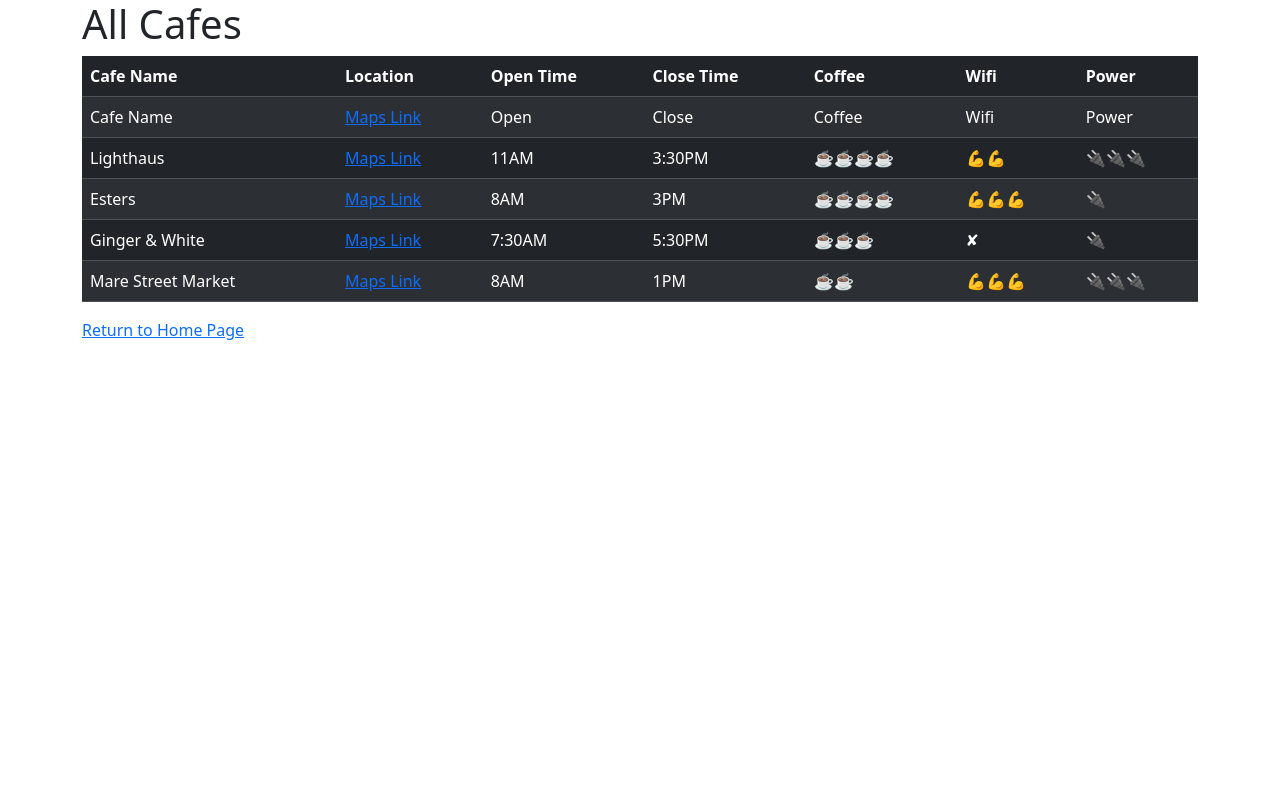
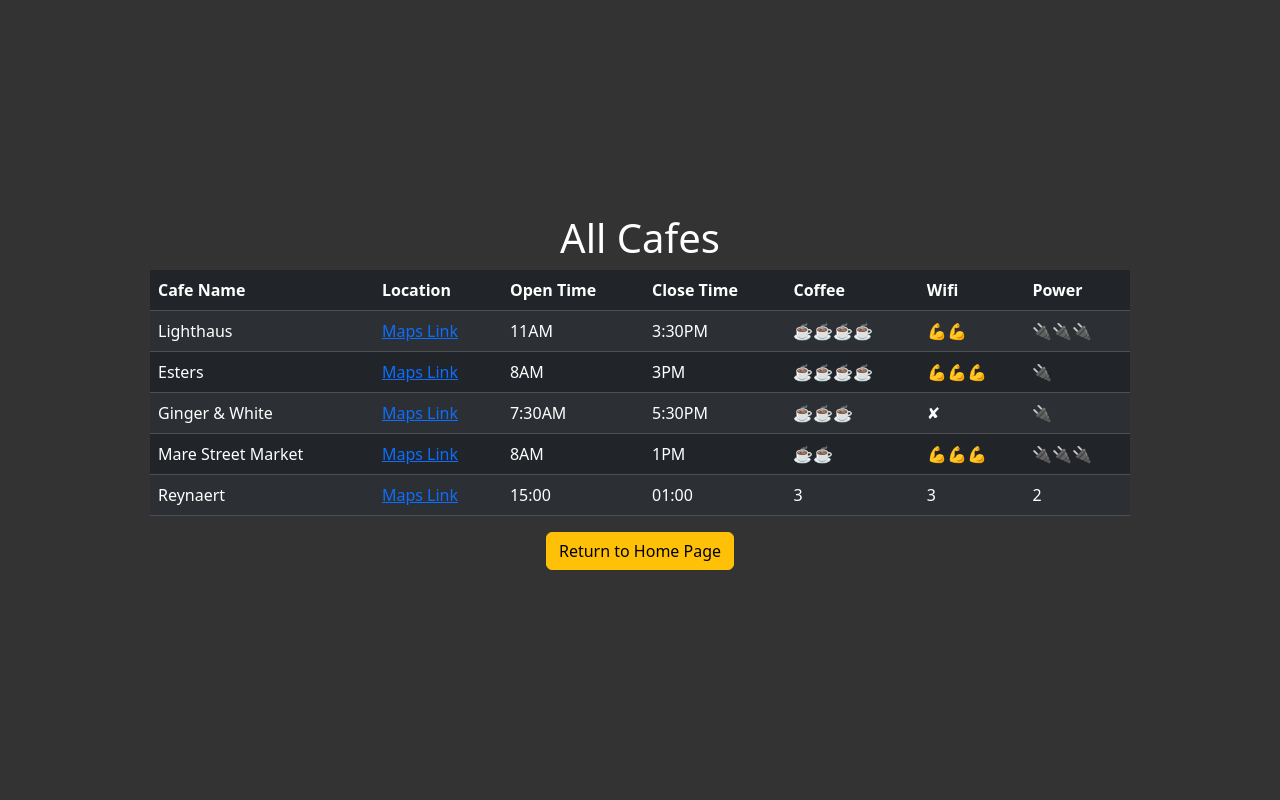
Before and after one commit to Feed-dev/python-bootsrap-flask-site-d62, a Flask app: page /cafes in a window 1280 px wide. Run offline with Flask 3, Linux system fonts and the light colour scheme; some libraries are stand-ins or nearby versions.

Commit message:
close to done

```diff
--- a/cafe-data.csv
+++ b/cafe-data.csv
@@ -1,5 +1,5 @@
-Cafe Name,Location,Open,Close,Coffee,Wifi,Power
 Lighthaus,https://goo.gl/maps/2EvhB4oq4gyUXKXx9,11AM, 3:30PM,☕☕☕☕️,💪💪,🔌🔌🔌
 Esters,https://goo.gl/maps/13Tjc36HuPWLELaSA,8AM,3PM,☕☕☕☕,💪💪💪,🔌
 Ginger & White,https://goo.gl/maps/DqMx2g5LiAqv3pJQ9,7:30AM,5:30PM,☕☕☕,✘,🔌
 Mare Street Market,https://goo.gl/maps/ALR8iBiNN6tVfuAA8,8AM,1PM,☕☕,💪💪💪,🔌🔌🔌
+Reynaert,"https://www.google.com/maps/place/Reynaert/@50.870687,4.7043828,16z/data=!3m1!4b1!4m6!3m5!1s0x47c1612eacd4121f:0xee212f5c1325f927!8m2!3d50.8706836!4d4.7069577!16s%2Fg%2F11bbx0g_rv?hl=nl&entry=ttu",15:00,01:00,3,3,2
--- a/static/styles.css
+++ b/static/styles.css
@@ -1,9 +1,7 @@
-/* This CSS file will need to be added to the styling of
-your web pages for the styles to be rendered. */
-
 body {
     background-color: #333;
     color: white;
+    font-family: Arial, sans-serif; /* Example font */
 }
 
 a {
@@ -12,14 +10,22 @@
 
 .jumbotron {
     display: flex;
+    flex-direction: column;
     align-items: center;
+    justify-content: center;
     margin: 0;
     height: 100vh;
     color: white;
     background-color: #333;
+    padding-left: 150px;
+    padding-right: 150px;
 }
 
 .space-above {
     margin-top: 20px;
     padding-top: 20px;
 }
+
+.table {
+    background-color: #444; /* Slightly lighter to distinguish from background */
+}
--- a/templates/cafes.html
+++ b/templates/cafes.html
@@ -1,9 +1,7 @@
 {% extends 'base.html' %}
 {% block title %}Restaurants{% endblock %}
 {% block content %}
-<div class="container">
-  <div class="row">
-    <div class="col-sm-12">
+<div class="jumbotron">
   <h1>All Cafes</h1>
   <table class="table table-dark table-striped table-hover">
     <thead>
@@ -31,8 +29,6 @@
         {% endfor %}
     </tbody>
   </table>
-      <p><a href="{{ url_for('home') }}">Return to Home Page</a></p>
-    </div>
-  </div>
+  <p><a href="{{ url_for('home') }}" class="btn btn-warning">Return to Home Page</a></p>
 </div>
 {% endblock %}
```
Also changed, not shown: templates/add.html (+3 -7 lines). Lines whose indentation alone changed are shown as unchanged.
